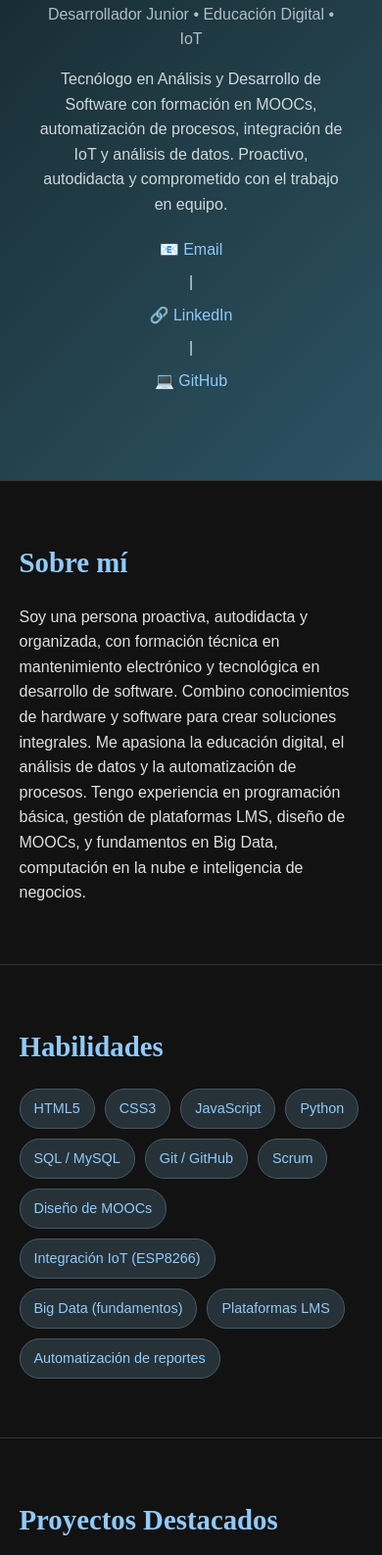
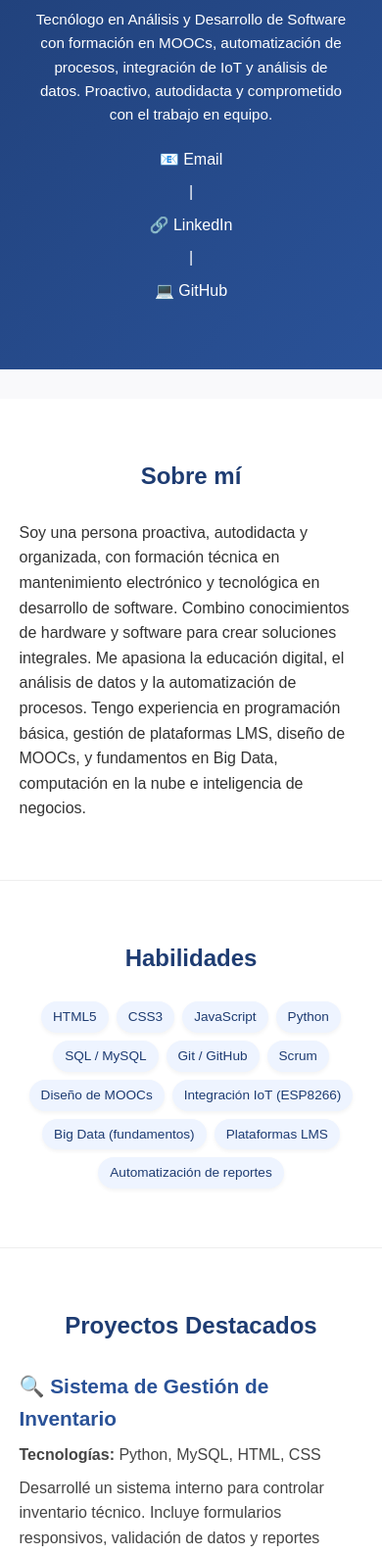
Before and after one commit to Miguel-Buelvas/Miguel-Buelvas.github.io, a plain HTML site: page index.html in a window 390 px wide. Shown: the part 307-1894 px from the top of the page at 98% size. Drawn offline with Linux system fonts and the light colour scheme.

Commit message:
Update style.css

```diff
--- a/style.css
+++ b/style.css
@@ -1,19 +1,17 @@
-/* Reset */
+/* ===== RESET Y CONFIGURACIÓN GENERAL ===== */
 * {
   margin: 0;
   padding: 0;
   box-sizing: border-box;
 }
 
-/* Tipografía y fondo general */
 body {
-  font-family: 'Roboto', sans-serif;
-  background-color: #121212;
-  color: #e0e0e0;
+  font-family: 'Poppins', sans-serif;
   line-height: 1.6;
+  color: #333;
+  background-color: #f9f9fb;
 }
 
-/* Contenedor */
 .container {
   width: 90%;
   max-width: 900px;
@@ -21,115 +19,160 @@ body {
   padding: 20px 0;
 }
 
-/* Hero */
+/* ===== HEADER / HERO ===== */
 .hero {
-  background: linear-gradient(135deg, #0f2027, #203a43, #2c5364);
+  background: linear-gradient(135deg, #1e3c72, #2a5298);
+  color: white;
   text-align: center;
   padding: 60px 20px;
-  border-bottom: 1px solid #333;
+  margin-bottom: 30px;
 }
 
 .hero .perfil {
-  width: 140px;
-  height: 140px;
+  width: 120px;
+  height: 120px;
   border-radius: 50%;
   object-fit: cover;
-  border: 4px solid #e0e0e0;
+  border: 3px solid white;
+  background-color: #ddd;
   margin-bottom: 20px;
-  box-shadow: 0 0 10px rgba(255,255,255,0.2);
+  box-shadow: 0 4px 8px rgba(0,0,0,0.2);
 }
 
 .hero h1 {
-  font-family: 'Playfair Display', serif;
-  font-size: 2.5rem;
+  font-size: 2.2rem;
   margin-bottom: 10px;
-  color: #ffffff;
+  font-weight: 700;
 }
 
 .titulo {
-  font-weight: 400;
-  font-size: 1.1rem;
+  font-weight: 500;
   margin-bottom: 15px;
-  color: #b0bec5;
+  opacity: 0.95;
+  font-size: 1.2rem;
 }
 
 .resumen {
   max-width: 700px;
   margin: 0 auto 20px;
   font-size: 1rem;
-  color: #cfd8dc;
 }
 
 .contacto a {
-  color: #90caf9;
+  color: white;
   text-decoration: none;
-  margin: 0 10px;
+  margin: 0 8px;
   font-weight: 500;
-  transition: color 0.3s ease;
+  transition: opacity 0.3s;
 }
 
 .contacto a:hover {
-  color: #ffffff;
+  opacity: 0.8;
 }
 
-/* Secciones */
+/* ===== SECCIONES ===== */
 .seccion {
   padding: 40px 0;
-  border-bottom: 1px solid #333;
+  background: white;
+  border-bottom: 1px solid #eee;
 }
 
 .seccion h2 {
-  font-family: 'Playfair Display', serif;
   font-size: 1.8rem;
-  margin-bottom: 20px;
-  color: #90caf9;
+  margin-bottom: 25px;
+  color: #1e3c72;
+  text-align: center;
 }
 
-/* Habilidades */
+/* ===== HABILIDADES ===== */
 .habilidades {
   display: flex;
   flex-wrap: wrap;
+  justify-content: center;
   gap: 10px;
+  margin-top: 15px;
 }
 
 .habilidades span {
-  background: #263238;
-  padding: 8px 14px;
+  background: #eef4ff;
+  padding: 6px 14px;
   border-radius: 20px;
   font-size: 0.9rem;
-  color: #90caf9;
-  border: 1px solid #455a64;
+  color: #1e3c72;
+  font-weight: 500;
+  box-shadow: 0 2px 4px rgba(0,0,0,0.05);
 }
 
-/* Proyectos y experiencia */
+/* ===== PROYECTOS Y EXPERIENCIA ===== */
 .proyecto, .experiencia-item {
   margin-bottom: 30px;
-  padding-bottom: 20px;
-  border-bottom: 1px dashed #444;
+  padding-bottom: 25px;
+  border-bottom: 1px dashed #ddd;
+}
+
+.proyecto:last-child, .experiencia-item:last-child {
+  border-bottom: none;
+  margin-bottom: 0;
+  padding-bottom: 0;
 }
 
 .proyecto h3, .experiencia-item h3 {
-  color: #64b5f6;
+  color: #2a5298;
   margin-bottom: 8px;
+  font-size: 1.3rem;
+}
+
+.proyecto p, .experiencia-item p {
+  margin-bottom: 8px;
+  color: #444;
 }
 
 .experiencia-item ul {
   padding-left: 20px;
   margin-top: 8px;
+  color: #555;
 }
 
-/* Footer */
+.experiencia-item li {
+  margin-bottom: 6px;
+}
+
+/* ===== FOOTER ===== */
 footer {
-  background: #0f2027;
-  color: #b0bec5;
+  background: #1e3c72;
+  color: white;
   text-align: center;
   padding: 20px 0;
-  font-size: 0.9rem;
+  margin-top: 20px;
 }
 
-/* Responsive */
-@media (max-width: 600px) {
-  .hero h1 { font-size: 2rem; }
-  .titulo { font-size: 1rem; }
-  .contacto a { display: block; margin: 8px 0; }
+/* ===== RESPONSIVE ===== */
+@media (max-width: 768px) {
+  .hero h1 { font-size: 1.8rem; }
+  .titulo { font-size: 1.1rem; }
+  .resumen { font-size: 0.95rem; }
+  .contacto a {
+    display: block;
+    margin: 8px 0;
+  }
+  .habilidades {
+    gap: 8px;
+  }
+  .habilidades span {
+    padding: 5px 12px;
+    font-size: 0.85rem;
+  }
 }
+
+@media (max-width: 480px) {
+  .hero {
+    padding: 40px 15px;
+  }
+  .hero .perfil {
+    width: 100px;
+    height: 100px;
+  }
+  .seccion h2 {
+    font-size: 1.5rem;
+  }
+}
```
